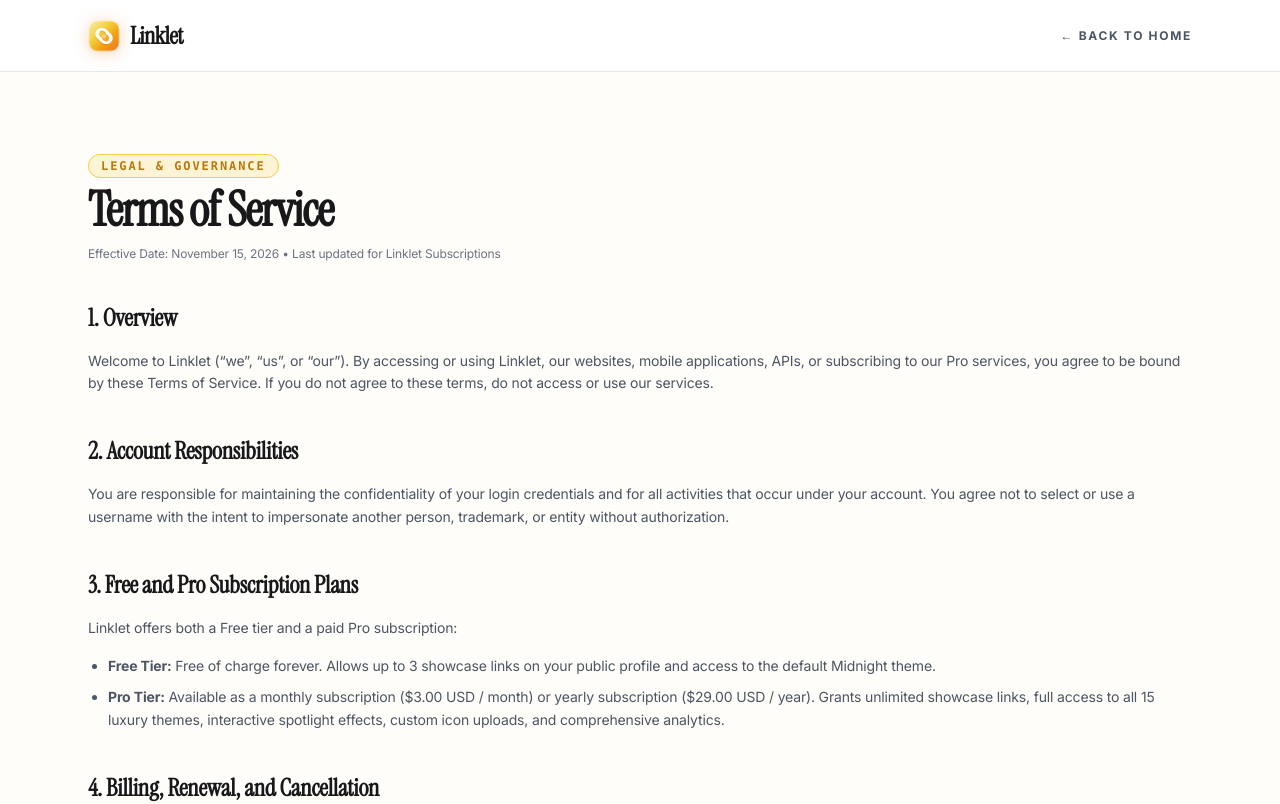
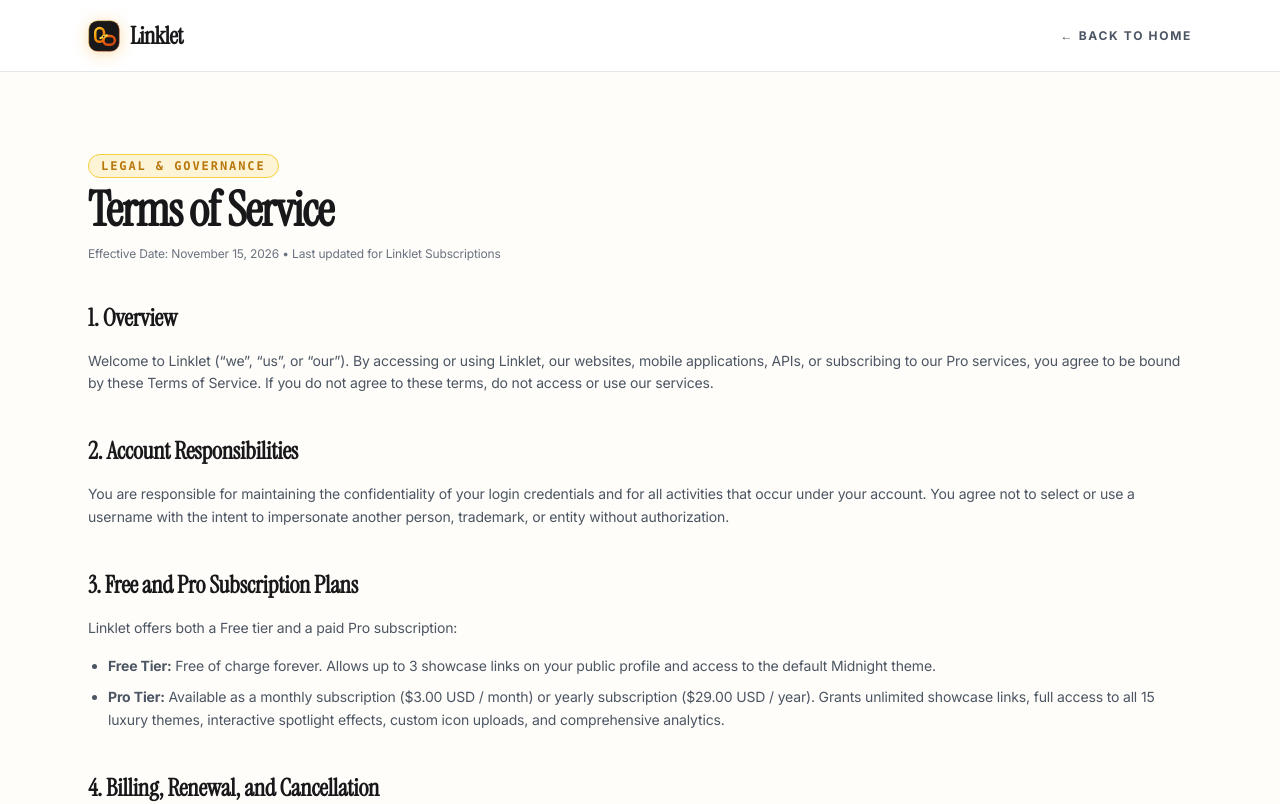
Before and after one commit to prateek-upmanyu/linkface, a Next.js app: page /terms in a window 1280 px wide. Shown: the top 804 px of the page. Built offline with nearby package versions, Linux system fonts and the light colour scheme; no server answers; a web font is replaced by a local one.

Commit message:
feat: design punchy dark-squircle L-chain monogram brand logo and matching favicon

```diff
--- a/app/icon.tsx
+++ b/app/icon.tsx
@@ -16,35 +16,40 @@ export default function Icon() {
           display: "flex",
           alignItems: "center",
           justifyContent: "center",
-          background: "linear-gradient(135deg, #F4D03F 0%, #F39C12 50%, #E67E22 100%)",
+          backgroundColor: "#18181B",
           borderRadius: "14px",
-          boxShadow: "0 2px 8px rgba(230, 126, 34, 0.4)",
+          border: "1.5px solid rgba(245, 158, 11, 0.6)",
         }}
       >
         <svg
-          width="32"
-          height="32"
-          viewBox="0 0 32 32"
+          width="34"
+          height="34"
+          viewBox="0 0 44 44"
           fill="none"
           xmlns="http://www.w3.org/2000/svg"
         >
           <path
-            d="M11 9C9 7 6 7 4 9C2 11 2 14 4 16L8 20C10 22 13 22 15 20C17 18 17 15 15 13L13 11"
-            stroke="#FFFFFF"
-            strokeWidth="2.8"
+            d="M16 11C12.7 11 10 13.7 10 17V24C10 27.3 12.7 30 16 30C19.3 30 22 27.3 22 24V17C22 13.7 19.3 11 16 11Z"
+            stroke="#F59E0B"
+            strokeWidth="3.6"
             strokeLinecap="round"
             strokeLinejoin="round"
-            transform="translate(4, 1)"
           />
           <path
-            d="M21 23C23 25 26 25 28 23C30 21 30 18 28 16L24 12C22 10 19 10 17 12C15 14 15 17 17 19L19 21"
-            stroke="#FFFFFF"
-            strokeWidth="2.8"
+            d="M27 22C23.7 22 21 24.7 21 28C21 31.3 23.7 34 27 34H31C34.3 34 37 31.3 37 28C37 24.7 34.3 22 31 22H27Z"
+            stroke="#EA580C"
+            strokeWidth="3.6"
             strokeLinecap="round"
             strokeLinejoin="round"
-            transform="translate(-4, -1)"
           />
-          <circle cx="16" cy="16" r="1.8" fill="#FFFFFF" />
+          <path
+            d="M17 25L26 21"
+            stroke="#FDE047"
+            strokeWidth="3"
+            strokeLinecap="round"
+          />
+          <circle cx="21.5" cy="23" r="2.8" fill="#FDE047" />
+          <circle cx="21.5" cy="23" r="1.2" fill="#18181B" />
         </svg>
       </div>
     ),
--- a/components/BrandLogo.tsx
+++ b/components/BrandLogo.tsx
@@ -8,82 +8,82 @@ interface BrandLogoProps {
 export function BrandLogo({ className = "w-8 h-8" }: BrandLogoProps) {
   return (
     <div
-      className={`relative inline-flex items-center justify-center shrink-0 select-none group transition-transform duration-200 hover:scale-105 ${className}`}
-      title="Linklet — The Digital Link Colophon"
+      className={`relative inline-flex items-center justify-center shrink-0 select-none group transition-all duration-300 hover:scale-105 ${className}`}
+      title="Linklet"
     >
       <svg
         viewBox="0 0 44 44"
         fill="none"
         xmlns="http://www.w3.org/2000/svg"
-        className="w-full h-full drop-shadow-[0_2px_8px_rgba(230,126,34,0.32)]"
+        className="w-full h-full filter drop-shadow-[0_2px_8px_rgba(243,156,18,0.35)]"
       >
         <defs>
-          {/* Main Background Radiant Sunlit Gradient */}
-          <linearGradient id="linkletBgGrad" x1="4" y1="4" x2="40" y2="40" gradientUnits="userSpaceOnUse">
-            <stop offset="0%" stopColor="#F9E79F" />
-            <stop offset="35%" stopColor="#F4D03F" />
-            <stop offset="70%" stopColor="#F39C12" />
-            <stop offset="100%" stopColor="#E67E22" />
+          {/* Main Radiant Sunlit Amber/Orange Gradient */}
+          <linearGradient id="brandGrad" x1="8" y1="8" x2="36" y2="36" gradientUnits="userSpaceOnUse">
+            <stop offset="0%" stopColor="#FDE047" />
+            <stop offset="30%" stopColor="#F59E0B" />
+            <stop offset="70%" stopColor="#EA580C" />
+            <stop offset="100%" stopColor="#C2410C" />
           </linearGradient>
 
-          {/* Top Link Gloss Gradient */}
-          <linearGradient id="linkWhiteGrad" x1="12" y1="12" x2="32" y2="32" gradientUnits="userSpaceOnUse">
+          {/* Core Accent Dot Gradient */}
+          <radialGradient id="dotGrad" cx="50%" cy="50%" r="50%">
             <stop offset="0%" stopColor="#FFFFFF" />
-            <stop offset="100%" stopColor="#FFF8E7" />
-          </linearGradient>
-
-          {/* Shadow Filter for Dimensional Interlock */}
-          <filter id="linkShadow" x="-10%" y="-10%" width="130%" height="130%">
-            <feDropShadow dx="0" dy="1.5" stdDeviation="1" floodColor="#B9770E" floodOpacity="0.45" />
-          </filter>
+            <stop offset="60%" stopColor="#FDE047" />
+            <stop offset="100%" stopColor="#F59E0B" />
+          </radialGradient>
         </defs>
 
-        {/* 1. Squircle Frame with Bevel and Inner Glow */}
+        {/* 1. App Icon Squircle Container with High-Gloss Border */}
         <rect
           x="1"
           y="1"
           width="42"
           height="42"
           rx="12"
-          fill="url(#linkletBgGrad)"
+          fill="#18181B"
         />
-        {/* Subtle Inner Glass Rim */}
         <rect
-          x="1.5"
-          y="1.5"
-          width="41"
-          height="41"
-          rx="11.5"
-          stroke="#FFFFFF"
+          x="1"
+          y="1"
+          width="42"
+          height="42"
+          rx="12"
+          stroke="url(#brandGrad)"
           strokeWidth="1.2"
-          strokeOpacity="0.5"
+          strokeOpacity="0.45"
         />
 
-        {/* 2. Primary Interlocking Link Ring (Tilted 45deg, top-left to bottom-right) */}
-        {/* Under-pass loop */}
+        {/* 2. Stylized Iconic "L-Chain" Ribbon */}
+        {/* Vertical Loop (The Spine of 'L') */}
         <path
-          d="M17.5 13.5C15 11 11 11 8.5 13.5C6 16 6 20 8.5 22.5L14.5 28.5C17 31 21 31 23.5 28.5C26 26 26 22 23.5 19.5L20.5 16.5"
-          stroke="url(#linkWhiteGrad)"
-          strokeWidth="3.2"
+          d="M16 11C12.7 11 10 13.7 10 17V24C10 27.3 12.7 30 16 30C19.3 30 22 27.3 22 24V17C22 13.7 19.3 11 16 11Z"
+          stroke="url(#brandGrad)"
+          strokeWidth="3.4"
           strokeLinecap="round"
           strokeLinejoin="round"
-          transform="translate(5, 1)"
-          filter="url(#linkShadow)"
         />
 
-        {/* 3. Intersecting Counter Link Ring (interlocking through the center) */}
+        {/* Interlocking Horizontal Loop (The Foot of 'L' forming the Link) */}
         <path
-          d="M26.5 30.5C29 33 33 33 35.5 30.5C38 28 38 24 35.5 21.5L29.5 15.5C27 13 23 13 20.5 15.5C18 18 18 22 20.5 24.5L23.5 27.5"
-          stroke="#FFFFFF"
-          strokeWidth="3.2"
+          d="M27 22C23.7 22 21 24.7 21 28C21 31.3 23.7 34 27 34H31C34.3 34 37 31.3 37 28C37 24.7 34.3 22 31 22H27Z"
+          stroke="url(#brandGrad)"
+          strokeWidth="3.4"
           strokeLinecap="round"
           strokeLinejoin="round"
-          transform="translate(-5, -1)"
         />
 
-        {/* 4. Connection Nexus Center Node (The glowing connection point) */}
-        <circle cx="22" cy="22" r="2.2" fill="#FFFFFF" />
-        <circle cx="22" cy="22" r="1.1" fill="#E67E22" />
+        {/* Interlinking Diagonal Bridge Bar */}
+        <path
+          d="M17 25L26 21"
+          stroke="#FDE047"
+          strokeWidth="2.8"
+          strokeLinecap="round"
+        />
+
+        {/* 3. The Nexus Glow Point (Central connection focal dot) */}
+        <circle cx="21.5" cy="23" r="2.8" fill="url(#dotGrad)" />
+        <circle cx="21.5" cy="23" r="1.2" fill="#18181B" />
       </svg>
     </div>
   );
```
